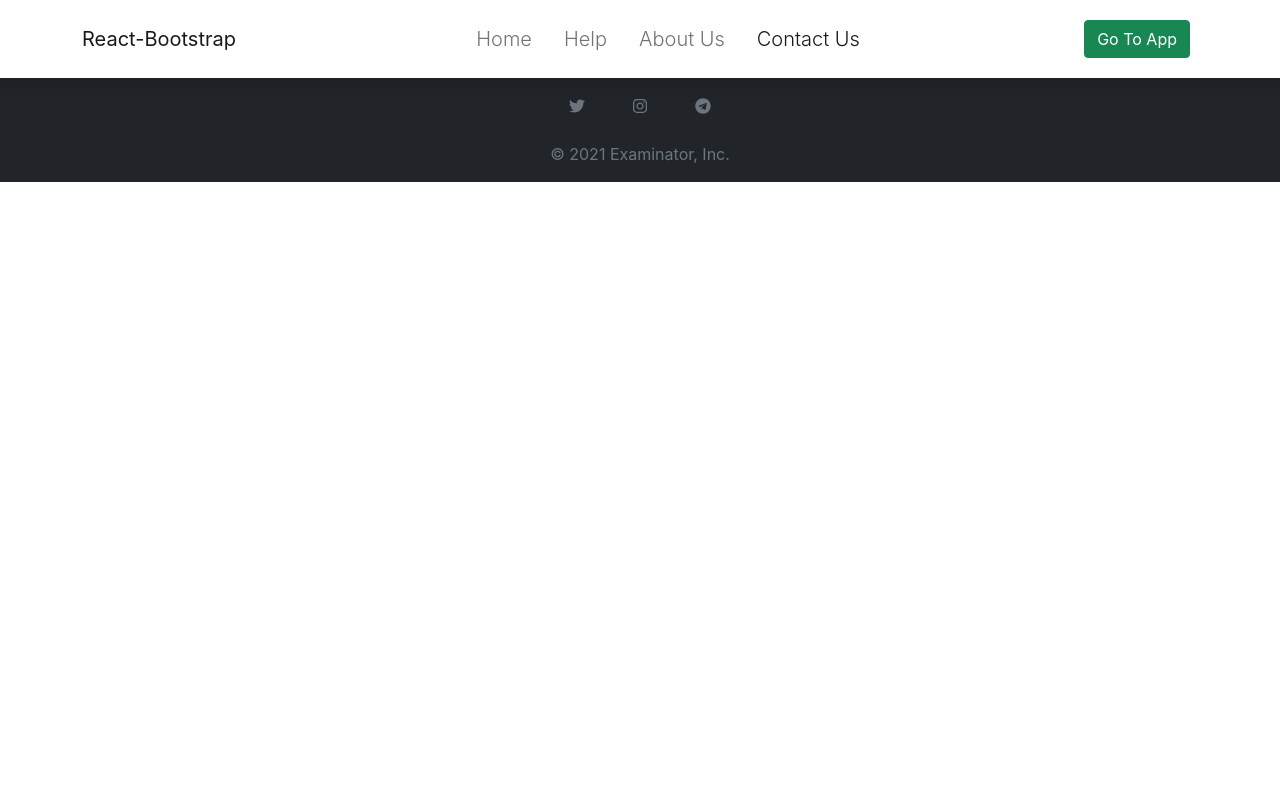
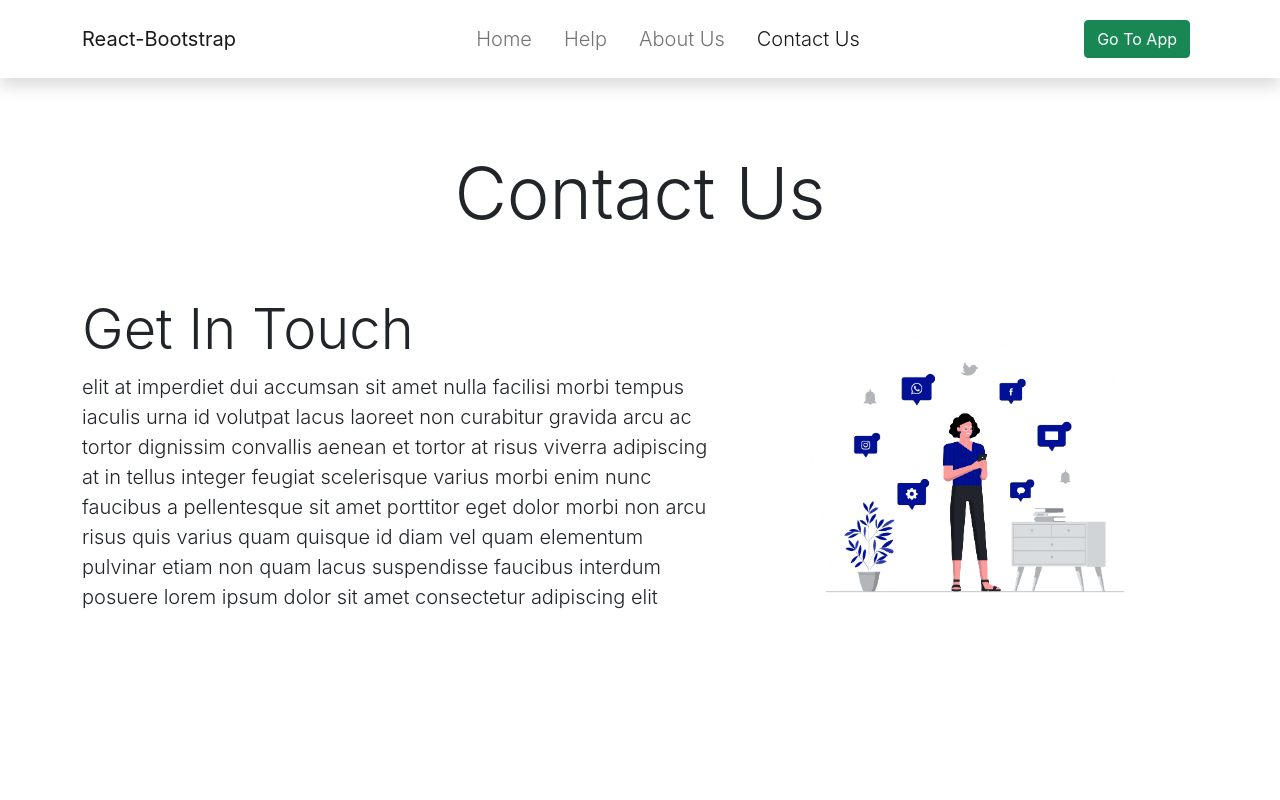
Before and after one commit to alireza-jahandoost/main-app-examining, a Next.js app: page /contact-us in a window 1280 px wide. Shown: the top 800 px of the page. Built offline with nearby package versions, Linux system fonts and the light colour scheme.

Commit message:
Implement layout of contact us page

```diff
--- a/pages/contact-us.js
+++ /dev/null
@@ -1,5 +0,0 @@
-const ContactUs = () => {
-  return null;
-};
-
-export default ContactUs;
--- /dev/null
+++ b/pages/contact-us.jsx
@@ -0,0 +1,40 @@
+import { Container, Row, Col } from "react-bootstrap";
+import Image from "next/image";
+import sizes from "../styles/sizes.module.css";
+import ContactPic from "../public/contact-us/contact.png";
+import margin from "../styles/margin.module.css";
+
+const ContactUs = () => {
+  return (
+    <div className={`${sizes[`min-height-100`]}`}>
+      <Container className={`${margin.my8}`}>
+        <h1 className="display-2 text-center">Contact Us</h1>
+        <Row className={`${margin.my6}`}>
+          <Col xs={12} xl={7}>
+            <h2 className="display-4">Get In Touch</h2>
+            <p className="lead">
+              elit at imperdiet dui accumsan sit amet nulla facilisi morbi
+              tempus iaculis urna id volutpat lacus laoreet non curabitur
+              gravida arcu ac tortor dignissim convallis aenean et tortor at
+              risus viverra adipiscing at in tellus integer feugiat scelerisque
+              varius morbi enim nunc faucibus a pellentesque sit amet porttitor
+              eget dolor morbi non arcu risus quis varius quam quisque id diam
+              vel quam elementum pulvinar etiam non quam lacus suspendisse
+              faucibus interdum posuere lorem ipsum dolor sit amet consectetur
+              adipiscing elit
+            </p>
+          </Col>
+          <Col xs={12} xl={5}>
+            <Image
+              src={ContactPic}
+              alt="Picture about our ways of communication"
+              placeholder="blur"
+            />
+          </Col>
+        </Row>
+      </Container>
+    </div>
+  );
+};
+
+export default ContactUs;
```
Also changed, not shown: public/contact-us/contact.png (added).
